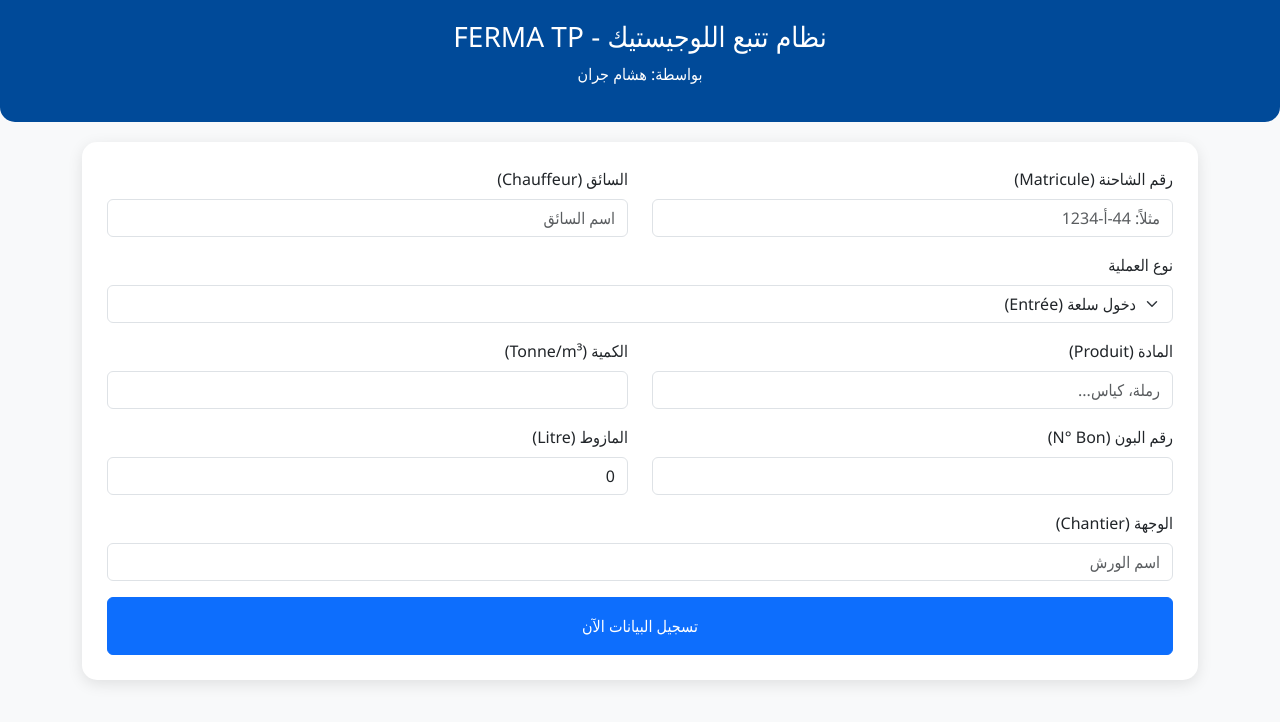
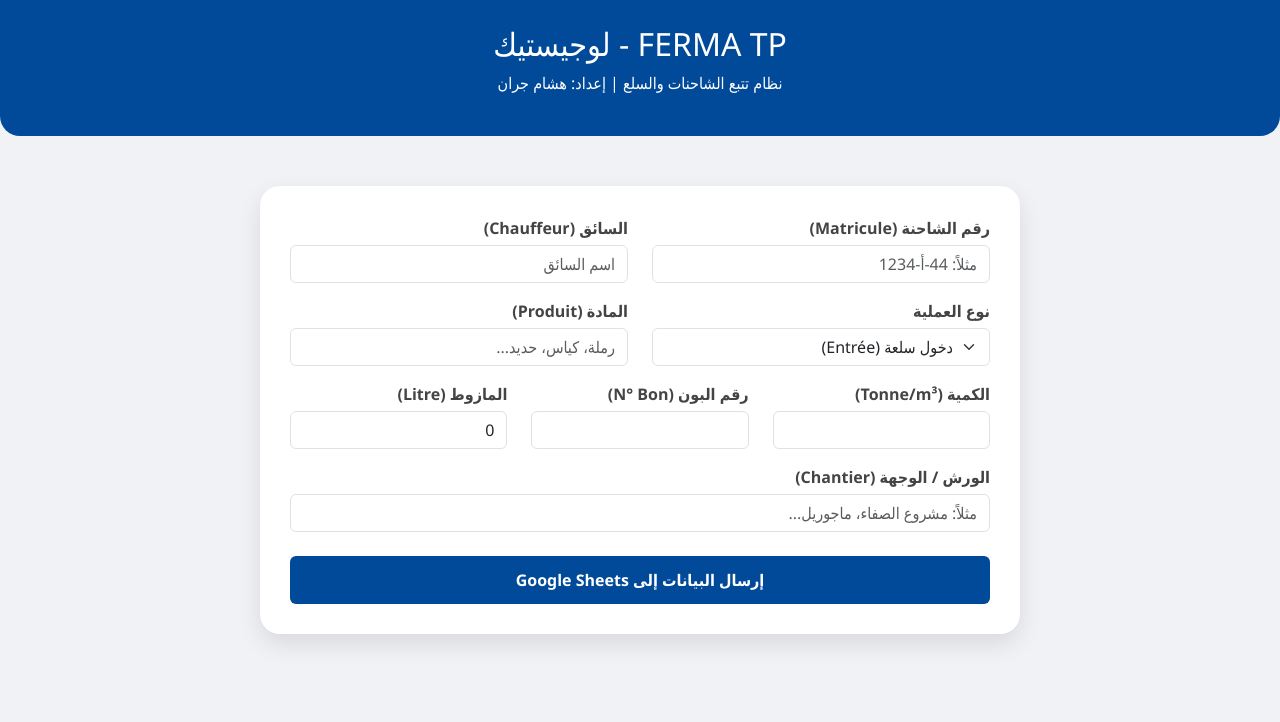
Before and after one commit to depottaddart-jpg/Ferma, a plain HTML site: page index.html in a window 1280 px wide. Drawn offline with nearby package versions, Linux system fonts and the light colour scheme.

Commit message:
Update index.html

```diff
--- a/index.html
+++ b/index.html
@@ -3,87 +3,97 @@
 <head>
     <meta charset="UTF-8">
     <meta name="viewport" content="width=device-width, initial-scale=1.0">
-    <title>FERMA TP - Logistics System</title>
+    <title>FERMA TP - Logistics Dashboard</title>
     <link href="https://cdn.jsdelivr.net/npm/bootstrap@5.3.0/dist/css/bootstrap.min.css" rel="stylesheet">
     <style>
-        body { background-color: #f8f9fa; font-family: 'Segoe UI', Tahoma, Geneva, Verdana, sans-serif; }
-        .form-container { background: white; padding: 25px; border-radius: 15px; box-shadow: 0 4px 15px rgba(0,0,0,0.1); margin-top: 20px; }
-        .header-logo { background: #004a99; color: white; padding: 20px; text-align: center; border-radius: 0 0 15px 15px; }
+        body { background-color: #f0f2f5; font-family: 'Segoe UI', Tahoma, Geneva, Verdana, sans-serif; }
+        .form-container { background: white; padding: 30px; border-radius: 20px; box-shadow: 0 10px 25px rgba(0,0,0,0.1); margin-top: 30px; }
+        .header-brand { background: #004a99; color: white; padding: 25px; text-align: center; border-radius: 0 0 20px 20px; margin-bottom: 20px; }
+        .btn-primary { background-color: #004a99; border: none; padding: 12px; font-weight: bold; }
+        .btn-primary:hover { background-color: #003570; }
+        label { font-weight: 600; color: #444; margin-bottom: 5px; }
     </style>
 </head>
 <body>
 
-<div class="header-logo">
-    <h3>نظام تتبع اللوجيستيك - FERMA TP</h3>
-    <p>بواسطة: هشام جران</p>
+<div class="header-brand">
+    <h2>FERMA TP - لوجيستيك</h2>
+    <p>نظام تتبع الشاحنات والسلع | إعداد: هشام جران</p>
 </div>
 
 <div class="container mb-5">
-    <div class="form-container">
+    <div class="row justify-content-center">
+        <div class="col-md-8 form-container">
             <form id="logisticForm">
                 <div class="row">
                     <div class="col-md-6 mb-3">
-                    <label class="form-label">رقم الشاحنة (Matricule)</label>
+                        <label>رقم الشاحنة (Matricule)</label>
                         <input type="text" id="matricule" class="form-control" placeholder="مثلاً: 44-أ-1234" required>
                     </div>
                     <div class="col-md-6 mb-3">
-                    <label class="form-label">السائق (Chauffeur)</label>
+                        <label>السائق (Chauffeur)</label>
                         <input type="text" id="chauffeur" class="form-control" placeholder="اسم السائق" required>
                     </div>
                 </div>
 
-            <div class="mb-3">
-                <label class="form-label">نوع العملية</label>
+                <div class="row">
+                    <div class="col-md-6 mb-3">
+                        <label>نوع العملية</label>
                         <select id="flux" class="form-select">
                             <option value="Entrée">دخول سلعة (Entrée)</option>
                             <option value="Sortie">خروج سلعة (Sortie)</option>
                             <option value="Interne">تحرك داخلي</option>
                         </select>
                     </div>
-
-            <div class="row">
-                <div class="col-6 mb-3">
-                    <label class="form-label">المادة (Produit)</label>
-                    <input type="text" id="produit" class="form-control" placeholder="رملة، كياس..." required>
-                </div>
-                <div class="col-6 mb-3">
-                    <label class="form-label">الكمية (Tonne/m³)</label>
-                    <input type="number" id="quantite" class="form-control" required>
+                    <div class="col-md-6 mb-3">
+                        <label>المادة (Produit)</label>
+                        <input type="text" id="produit" class="form-control" placeholder="رملة، كياس، حديد..." required>
                     </div>
                 </div>
 
                 <div class="row">
-                <div class="col-6 mb-3">
-                    <label class="form-label">رقم البون (N° Bon)</label>
+                    <div class="col-md-4 mb-3">
+                        <label>الكمية (Tonne/m³)</label>
+                        <input type="number" id="quantite" class="form-control" step="0.01" required>
+                    </div>
+                    <div class="col-md-4 mb-3">
+                        <label>رقم البون (N° Bon)</label>
                         <input type="text" id="nbon" class="form-control" required>
                     </div>
-                <div class="col-6 mb-3">
-                    <label class="form-label">المازوط (Litre)</label>
+                    <div class="col-md-4 mb-3">
+                        <label>المازوط (Litre)</label>
                         <input type="number" id="gasoil" class="form-control" value="0">
                     </div>
                 </div>
 
-            <div class="mb-3">
-                <label class="form-label">الوجهة (Chantier)</label>
-                <input type="text" id="chantier" class="form-control" placeholder="اسم الورش">
+                <div class="mb-4">
+                    <label>الورش / الوجهة (Chantier)</label>
+                    <input type="text" id="chantier" class="form-control" placeholder="مثلاً: مشروع الصفاء، ماجوريل..." required>
                 </div>
 
-            <button type="submit" class="btn btn-primary w-100 p-3" id="submitBtn">تسجيل البيانات الآن</button>
+                <button type="submit" class="btn btn-primary w-100" id="submitBtn">إرسال البيانات إلى Google Sheets</button>
             </form>
+
+            <div id="responseMessage" class="mt-3 text-center" style="display:none;">
+                <div class="alert alert-success">تم تسجيل المعطيات بنجاح!</div>
+            </div>
+        </div>
     </div>
 </div>
 
 <script>
-    const scriptURL = 'https://script.google.com/macros/s/AKfycbx_j7MM0TdEkvu8srMg3vYoiGcKSdHAFw4LJdo2bNY/dev';
+    const scriptURL = 'https://script.google.com/macros/s/AKfycbxt8QRUhn8fCEbpePnsv2dE4IEZA0zM_p75Haj_kg9AT_mOKKp_fjm462TryWxIaihX/exec';
     const form = document.getElementById('logisticForm');
+    const btn = document.getElementById('submitBtn');
+    const msg = document.getElementById('responseMessage');
 
     form.addEventListener('submit', e => {
         e.preventDefault();
-        const btn = document.getElementById('submitBtn');
         btn.disabled = true;
         btn.innerText = 'جاري الإرسال...';
 
-        const data = {
+        // تجميع البيانات
+        const formData = {
             matricule: document.getElementById('matricule').value,
             chauffeur: document.getElementById('chauffeur').value,
             flux: document.getElementById('flux').value,
@@ -91,25 +101,29 @@
             quantite: document.getElementById('quantite').value,
             nbon: document.getElementById('nbon').value,
             gasoil: document.getElementById('gasoil').value,
-            chantier: document.getElementById('chantier').value,
-            km: 0 // يمكن إضافته لاحقاً
+            chantier: document.getElementById('chantier').value
         };
 
+        // إرسال البيانات
         fetch(scriptURL, {
             method: 'POST',
-            mode: 'no-cors', // مهم لتفادي مشاكل CORS مع Google
+            mode: 'no-cors',
             cache: 'no-cache',
-            body: JSON.stringify(data)
+            headers: { 'Content-Type': 'application/json' },
+            body: JSON.stringify(formData)
         })
         .then(() => {
-            alert('تم تسجيل المعطيات بنجاح في Google Sheets!');
+            msg.style.display = 'block';
             form.reset();
             btn.disabled = false;
-            btn.innerText = 'تسجيل البيانات الآن';
+            btn.innerText = 'إرسال البيانات إلى Google Sheets';
+            setTimeout(() => { msg.style.display = 'none'; }, 4000);
         })
         .catch(error => {
             console.error('Error!', error.message);
+            alert('وقع خطأ أثناء الإرسال. تأكد من إعدادات الـ Script.');
             btn.disabled = false;
+            btn.innerText = 'إرسال البيانات إلى Google Sheets';
         });
     });
 </script>
```
Lines whose indentation alone changed are shown as unchanged.
